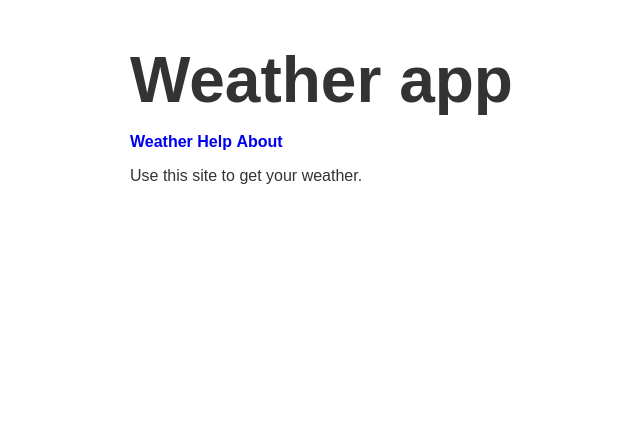
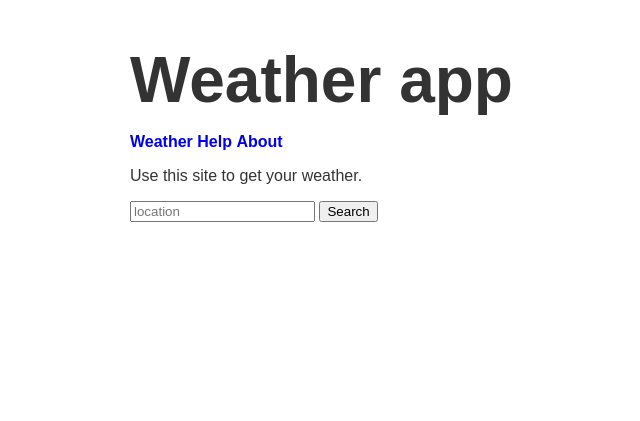
Before and after one commit to lalhming-muana/Web-Server-NODEJS, a Node server app: page / in a window 1280 px wide. Shown: the top 421 px of the page, without its empty margins (185-825 px from the left). Run offline with Node 20, Linux system fonts and the light colour scheme; some libraries are stand-ins or nearby versions.

Commit message:
search form added to the UI

```diff
--- a/templates/views/index.hbs
+++ b/templates/views/index.hbs
@@ -6,7 +6,7 @@
     <meta name="viewport" content="width=device-width, initial-scale=1.0">
     <link rel="stylesheet" href="/css/styles.css">
     <link rel="icon" href="/img/weather.png">
-    <script src="/js/app.js"></script>
+
     <title>Home page</title>
 </head>
 
@@ -16,10 +16,17 @@
         <p>
             Use this site to get your weather.
         </p>
+
+        <form action="">
+            <input placeholder="location">
+            <button>Search</button>
+        </form>
+
     </div>
 
 
     <h3>{{>footer}}</h3>
+    <script src="/js/app.js"></script>
 </body>
 
 </html>
```
Also changed, not shown: public/js/app.js.
